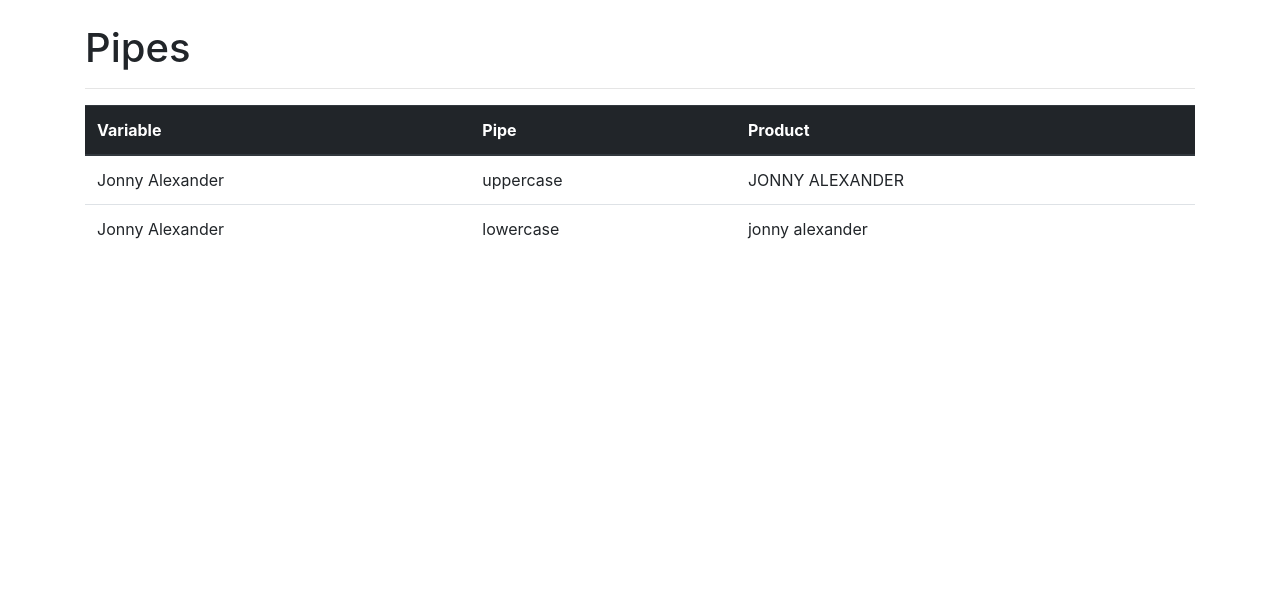
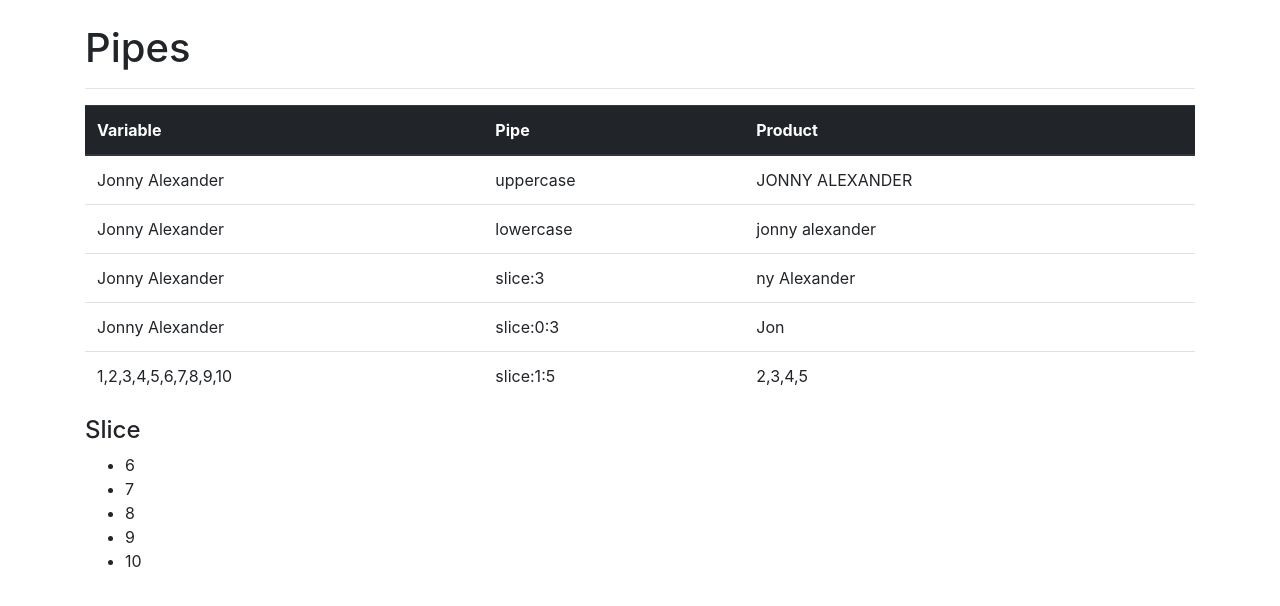
Before and after one commit to jonnyalexbh/angular-from-zero-to-expert, an Angular app in the folder pipes/: page / in a window 1280 px wide. Shown: the top 606 px of the page. Built offline with nearby package versions, Linux system fonts and the light colour scheme.

Commit message:
slice Pipe

```diff
--- a/pipes/src/app/app.component.html
+++ b/pipes/src/app/app.component.html
@@ -22,7 +22,29 @@
         <td>lowercase</td>
         <td>{{ name | lowercase }}</td>
       </tr>
+      <tr>
+        <td>{{ name }}</td>
+        <td>slice:3</td>
+        <td>{{ name | slice:3 }}</td>
+      </tr>
+      <tr>
+        <td>{{ name }}</td>
+        <td>slice:0:3</td>
+        <td>{{ name | slice:0:3 }}</td>
+      </tr>
+      <tr>
+        <td>{{ numbers }}</td>
+        <td>slice:1:5</td>
+        <td>{{ numbers | slice:1:5 }}</td>
+      </tr>
     </tbody>
   </table>
 
+  <h4>Slice</h4>
+  <ul>
+    <li *ngFor="let number of numbers | slice:5:20">
+      {{ number }}
+    </li>
+  </ul>
+
 </div>
--- a/pipes/src/app/app.component.ts
+++ b/pipes/src/app/app.component.ts
@@ -8,4 +8,5 @@ import { Component } from '@angular/core';
 export class AppComponent {
 
   name = 'Jonny Alexander';
+  numbers = [1, 2, 3, 4, 5, 6, 7, 8, 9, 10];
 }
```
